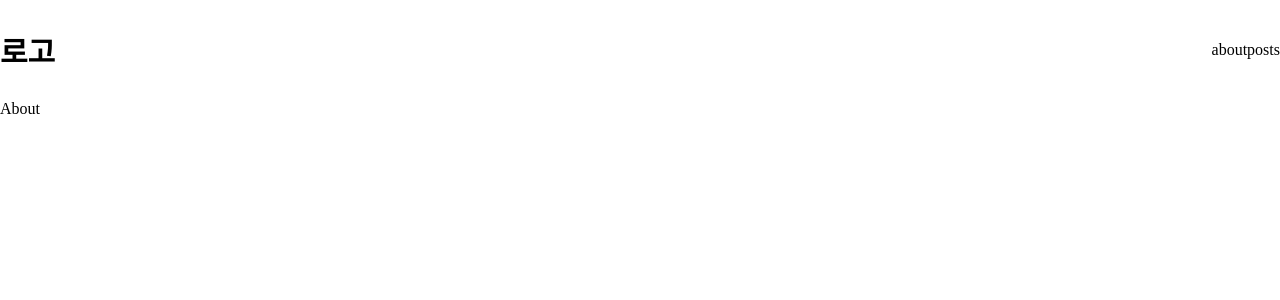
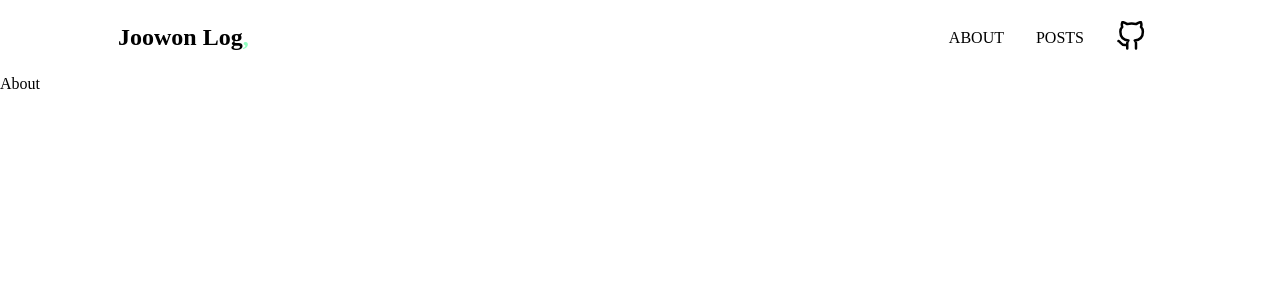
Before and after one commit to joowonhyun/personal-blog, a Next.js app: page /about in a window 1280 px wide. Shown: the top 300 px of the page. Built offline with nearby package versions, Linux system fonts and the light colour scheme.

Commit message:
feat : add header

```diff
--- a/app/globals.css
+++ b/app/globals.css
@@ -14,3 +14,6 @@
   color: inherit;
   text-decoration: none;
 }
+ol, ul {
+	list-style: none;
+}
--- a/app/layout.tsx
+++ b/app/layout.tsx
@@ -1,7 +1,7 @@
 import type { Metadata } from "next";
 import { Inter } from "next/font/google";
 import "./globals.css";
-import Navbar from "@/components/navBar/Navbar";
+import Header from "@/components/Header/Header";
 
 const inter = Inter({ subsets: ["latin"] });
 
@@ -18,7 +18,7 @@
   return (
     <html lang="ko">
       <body>
-        <Navbar/>
+        <Header/>
         {children}
       </body>
     </html>
--- a/app/posts/[slug]/page.tsx
+++ b/app/posts/[slug]/page.tsx
@@ -1,7 +1,7 @@
 import fs from "fs";
 import Markdown from "markdown-to-jsx";
 import matter from "gray-matter";
-import getPostMetadata from "@/components/post/getPostMetadata";
+import getPostMetadata from "@/components/Post/getPostMetadata";
 
 const getPostContent = (slug: string) => {
   const folder = "posts/";
--- a/app/posts/page.tsx
+++ b/app/posts/page.tsx
@@ -1,6 +1,6 @@
 import styles from "./posts.module.css";
-import getPostMetadata from "@/components/post/getPostMetadata";
-import PostPreview from "@/components/post/PostPreview";
+import getPostMetadata from "@/components/Post/getPostMetadata";
+import PostPreview from "@/components/Post/PostPreview";
 
 const HomePage = () => {
     const postMetadata = getPostMetadata();
--- /dev/null
+++ b/components/Header/Header.module.css
@@ -0,0 +1,29 @@
+.container{
+    height: 75px;
+    display: flex;
+    align-items: center;
+    justify-content: space-between;
+    max-width: 1060px;
+    margin: 0 auto;
+    padding: 0 0.5rem;
+  }
+
+  .logo{
+    font-size: 1.5rem ;
+  }
+  .logo > span {
+    color: rgba(143,254,191,1);
+  }
+  .list {
+    display: flex;
+    justify-content: center;
+    align-items: center;
+  }
+  .list li {
+    padding: 1rem;
+  }
+  .list li a{
+    display: block;
+    width: 100%;
+    height: 100%;
+  }
--- /dev/null
+++ b/components/Header/Header.tsx
@@ -0,0 +1,49 @@
+import Link from "next/link";
+import React from "react";
+import styles from "./Header.module.css";
+
+const Header = () => {
+  return (
+    <header>
+      <div className={styles.container}>
+        <div>
+          <Link aria-current="page" href="/">
+            <h1 className={styles.logo}>
+              Joowon Log
+              <span>,</span>
+            </h1>
+          </Link>
+        </div>
+        <nav>
+          <ol className={styles.list}>
+            <li>
+              <Link href="/about">ABOUT</Link>
+            </li>
+            <li>
+              <Link href="/posts">POSTS</Link>
+            </li>
+            <li>
+            <Link href="https://github.com/joowonhyun" target="_blank">
+              <svg
+                xmlns="http://www.w3.org/2000/svg"
+                width="30px"
+                height="30px"
+                viewBox="0 0 24 24"
+                fill="none"
+                stroke="currentColor"
+                stroke-width="2"
+                stroke-linecap="round"
+                stroke-linejoin="round"
+              >
+                <path d="M9 19c-5 1.5-5-2.5-7-3m14 6v-3.87a3.37 3.37 0 0 0-.94-2.61c3.14-.35 6.44-1.54 6.44-7A5.44 5.44 0 0 0 20 4.77 5.07 5.07 0 0 0 19.91 1S18.73.65 16 2.48a13.38 13.38 0 0 0-7 0C6.27.65 5.09 1 5.09 1A5.07 5.07 0 0 0 5 4.77a5.44 5.44 0 0 0-1.5 3.78c0 5.42 3.3 6.61 6.44 7A3.37 3.37 0 0 0 9 18.13V22"></path>
+              </svg>
+            </Link>
+            </li>
+          </ol>
+        </nav>
+      </div>
+    </header>
+  );
+};
+
+export default Header;
--- a/components/navBar/Navbar.module.css
+++ /dev/null
@@ -1,11 +0,0 @@
-.container{
-    height: 100px;
-    display: flex;
-    align-items: center;
-    justify-content: space-between;
-  }
-
-  .logo{
-    font-size: 30px;
-    font-weight: bold;
-  }
--- a/components/navBar/Navbar.tsx
+++ /dev/null
@@ -1,19 +0,0 @@
-import Link from 'next/link'
-import React from 'react'
-import styles from "./Navbar.module.css"
-
-const Navbar = () => {
-  return (
-    <nav className={styles.container}>
-    <Link href="/" className={styles.logo}>
-      로고
-    </Link>
-    <div>
-        <Link href="/about">about</Link>
-        <Link href="/posts">posts</Link>
-    </div>
-  </nav>
-  )
-}
-
-export default Navbar
```
